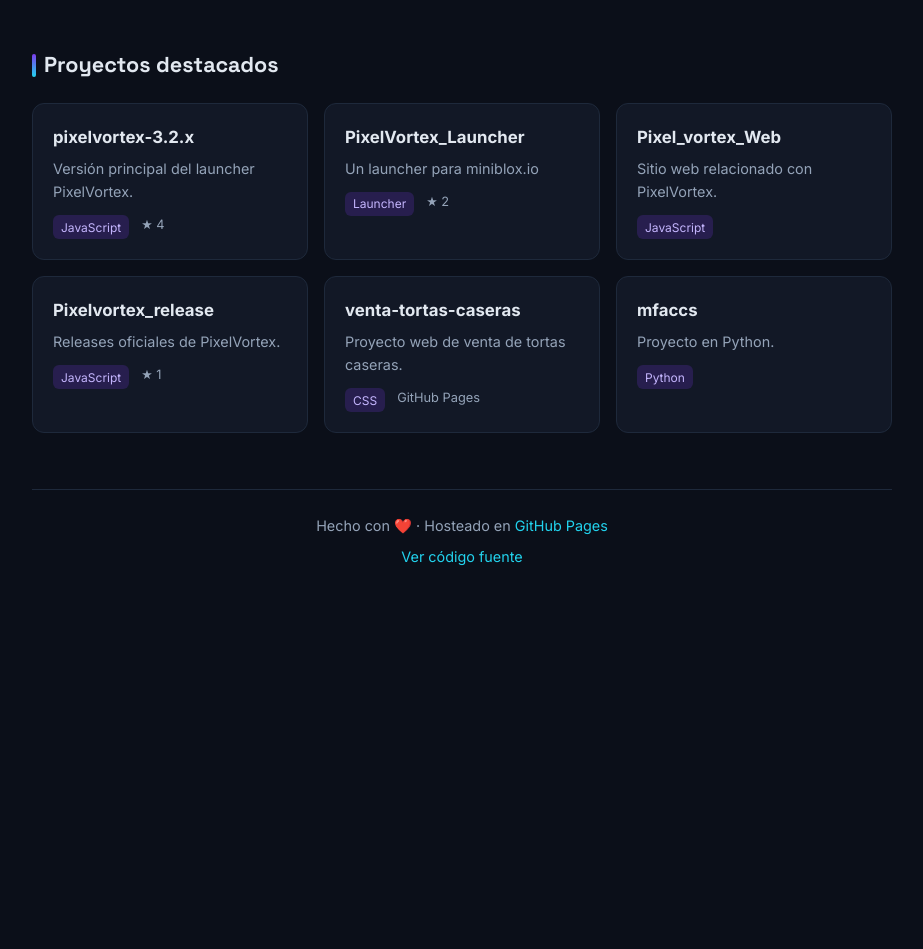
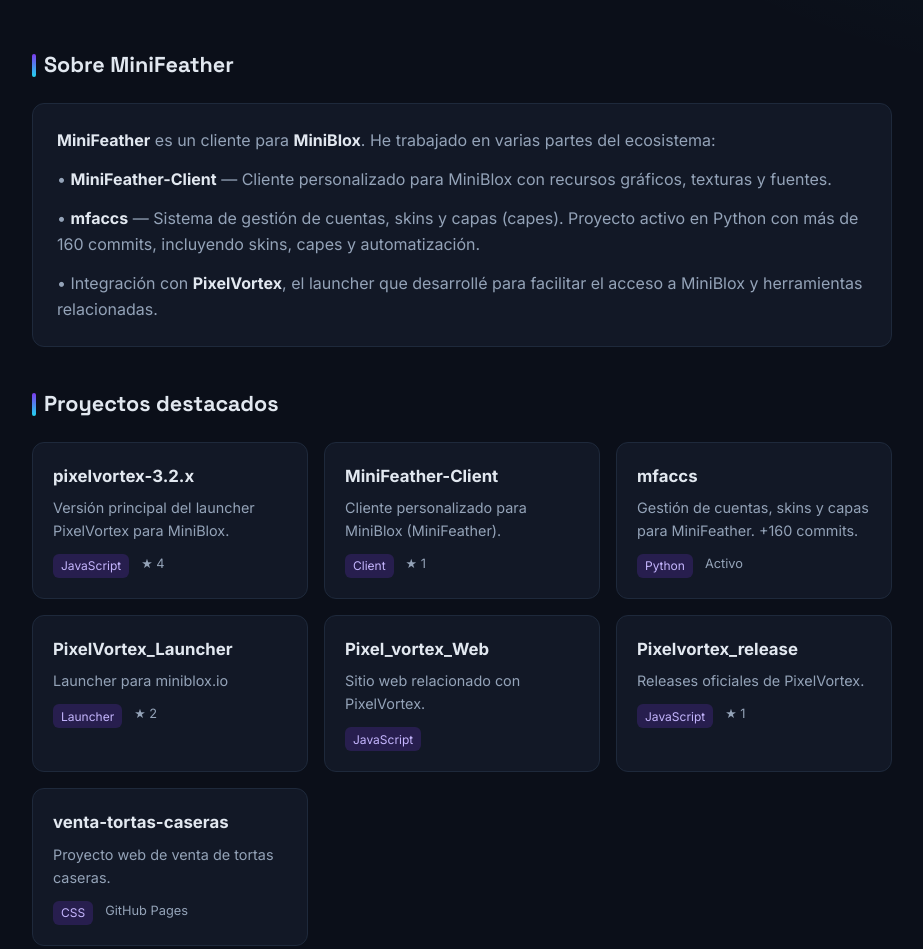
Before and after one commit to shusukegxe/shusukegxe.github.io, a plain HTML site: page index.html in a window 1280 px wide. Shown: the part 620-1569 px from the top of the page, without its empty margins (178-1101 px from the left). Before the commit the page ends 1253 px from the top, so only its background shows below. Drawn offline with Linux system fonts and the light colour scheme.

Commit message:
Add MiniFeather section and update projects

```diff
--- a/index.html
+++ b/index.html
@@ -4,7 +4,7 @@
   <meta charset="UTF-8">
   <meta name="viewport" content="width=device-width, initial-scale=1.0">
   <title>ShusukeGxE | shusukegxe</title>
-  <meta name="description" content="Perfil de ShusukeGxE en GitHub - Desarrollador de PixelVortex y más">
+  <meta name="description" content="Perfil de ShusukeGxE en GitHub - Desarrollador de PixelVortex, MiniFeather y más">
   <link rel="preconnect" href="https://fonts.googleapis.com">
   <link rel="preconnect" href="https://fonts.gstatic.com" crossorigin>
   <link href="https://fonts.googleapis.com/css2?family=Inter:wght@400;500;600;700&family=Space+Grotesk:wght@500;600;700&display=swap" rel="stylesheet">
@@ -62,7 +62,7 @@
     }
     .bio {
       color: var(--muted);
-      max-width: 480px;
+      max-width: 520px;
       margin: 0 auto 1.5rem;
     }
     .stats {
@@ -138,6 +138,23 @@
       background: linear-gradient(var(--accent), var(--accent2));
       border-radius: 2px;
     }
+    .about-box {
+      background: var(--card);
+      border: 1px solid var(--border);
+      border-radius: 12px;
+      padding: 1.5rem;
+      margin-bottom: 0.5rem;
+    }
+    .about-box p {
+      color: var(--muted);
+      margin-bottom: 0.85rem;
+    }
+    .about-box p:last-child {
+      margin-bottom: 0;
+    }
+    .about-box strong {
+      color: var(--text);
+    }
     .projects {
       display: grid;
       grid-template-columns: repeat(auto-fill, minmax(260px, 1fr));
@@ -204,7 +221,7 @@
       <img class="avatar" src="https://avatars.githubusercontent.com/u/220939036?v=4" alt="Avatar de ShusukeGxE">
       <h1>ShusukeGxE</h1>
       <p class="username">@shusukegxe</p>
-      <p class="bio">Desarrollador apasionado por crear experiencias digitales. Creador de <strong>PixelVortex</strong> — launcher y herramientas para la comunidad.</p>
+      <p class="bio">Desarrollador apasionado por crear experiencias digitales. Creador de <strong>PixelVortex</strong> y contribuidor activo en el ecosistema de <strong>MiniFeather</strong> / MiniBlox.</p>
       <div class="stats">
         <div class="stat">
           <strong>43+</strong>
@@ -230,19 +247,45 @@
     </header>
 
     <section>
+      <h2>Sobre MiniFeather</h2>
+      <div class="about-box">
+        <p><strong>MiniFeather</strong> es un cliente para <strong>MiniBlox</strong>. He trabajado en varias partes del ecosistema:</p>
+        <p>• <strong>MiniFeather-Client</strong> — Cliente personalizado para MiniBlox con recursos gráficos, texturas y fuentes.</p>
+        <p>• <strong>mfaccs</strong> — Sistema de gestión de cuentas, skins y capas (capes). Proyecto activo en Python con más de 160 commits, incluyendo skins, capes y automatización.</p>
+        <p>• Integración con <strong>PixelVortex</strong>, el launcher que desarrollé para facilitar el acceso a MiniBlox y herramientas relacionadas.</p>
+      </div>
+    </section>
+
+    <section>
       <h2>Proyectos destacados</h2>
       <div class="projects">
         <article class="card">
           <h3><a href="https://github.com/shusukegxe/pixelvortex-3.2.x" target="_blank">pixelvortex-3.2.x</a></h3>
-          <p>Versión principal del launcher PixelVortex.</p>
+          <p>Versión principal del launcher PixelVortex para MiniBlox.</p>
           <div class="meta">
             <span class="tag">JavaScript</span>
             <span>★ 4</span>
           </div>
         </article>
         <article class="card">
+          <h3><a href="https://github.com/shusukegxe/MiniFeather-Client" target="_blank">MiniFeather-Client</a></h3>
+          <p>Cliente personalizado para MiniBlox (MiniFeather).</p>
+          <div class="meta">
+            <span class="tag">Client</span>
+            <span>★ 1</span>
+          </div>
+        </article>
+        <article class="card">
+          <h3><a href="https://github.com/shusukegxe/mfaccs" target="_blank">mfaccs</a></h3>
+          <p>Gestión de cuentas, skins y capas para MiniFeather. +160 commits.</p>
+          <div class="meta">
+            <span class="tag">Python</span>
+            <span>Activo</span>
+          </div>
+        </article>
+        <article class="card">
           <h3><a href="https://github.com/shusukegxe/PixelVortex_Launcher" target="_blank">PixelVortex_Launcher</a></h3>
-          <p>Un launcher para miniblox.io</p>
+          <p>Launcher para miniblox.io</p>
           <div class="meta">
             <span class="tag">Launcher</span>
             <span>★ 2</span>
@@ -271,13 +314,6 @@
             <span>GitHub Pages</span>
           </div>
         </article>
-        <article class="card">
-          <h3><a href="https://github.com/shusukegxe/mfaccs" target="_blank">mfaccs</a></h3>
-          <p>Proyecto en Python.</p>
-          <div class="meta">
-            <span class="tag">Python</span>
-          </div>
-        </article>
       </div>
     </section>
 
```
